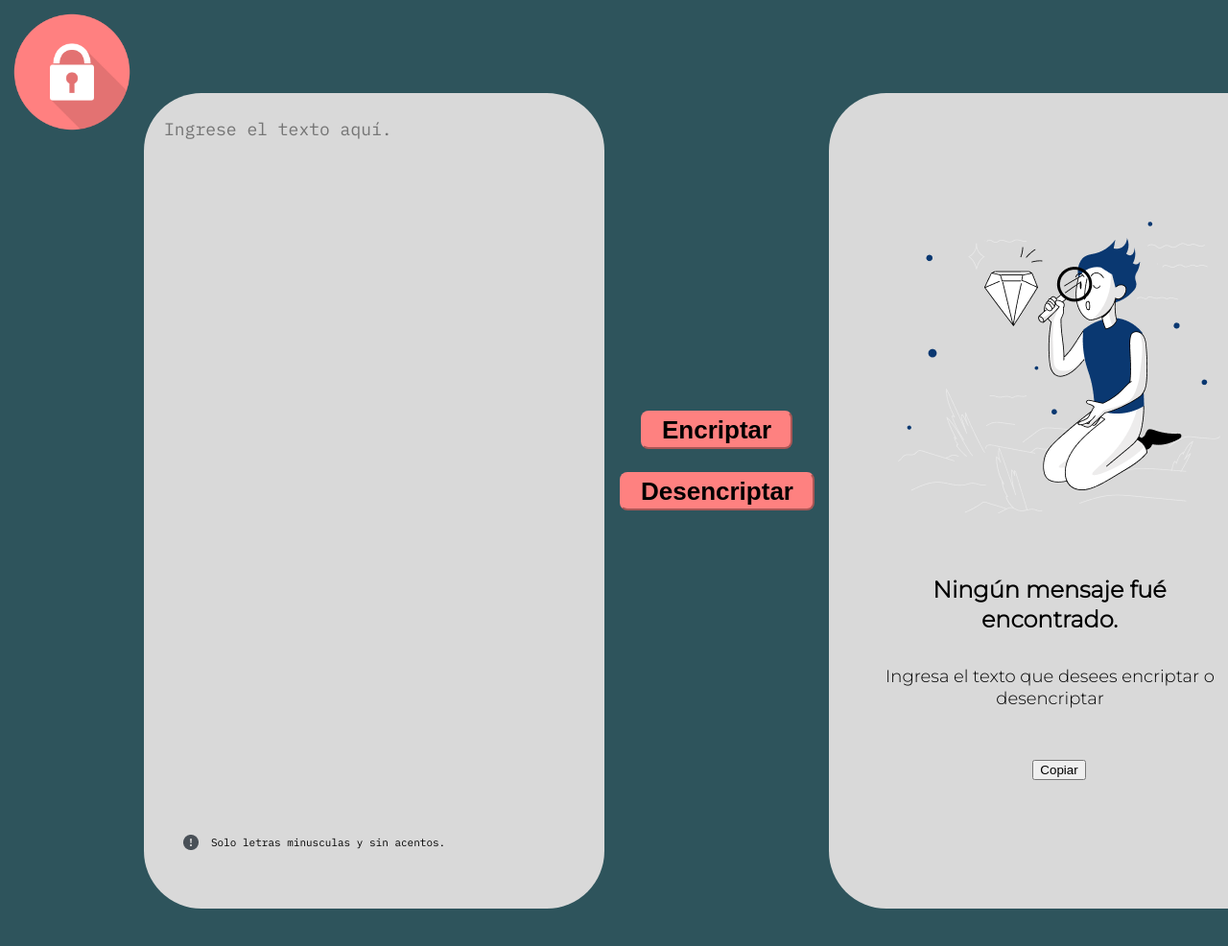
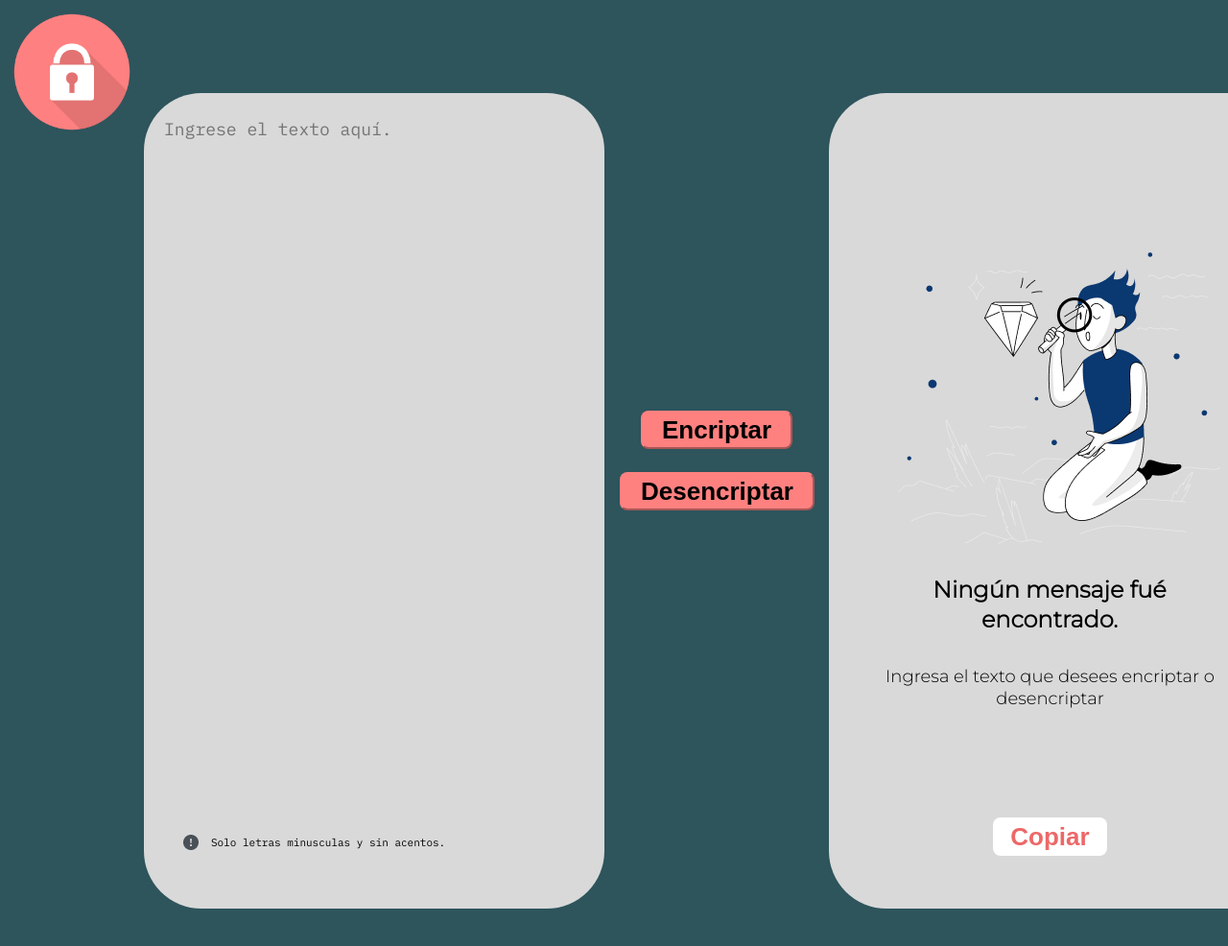
Before and after one commit to JosGuerrero2004/Encripter, a plain HTML site: page index.html in a window 1280 px wide. Shown: the top 986 px of the page at 96% size. Drawn offline with Linux system fonts and the light colour scheme.

Commit message:
completados los estilos y posiciones de los botones y elementos disponibles.

```diff
--- a/styles.css
+++ b/styles.css
@@ -205,3 +205,50 @@ textarea:focus{
 
     color: #000000;
 }
+
+/*botnón de copiar*/
+
+.boton2{
+    display: flex;
+    flex-direction: row;
+    justify-content: center;
+    align-items: center;
+    padding: 10px 20px;
+    gap: 4px;
+
+    position: absolute;
+    width: 119px;
+    height: 40px;
+    left: 171px;
+    top: 755px;
+
+    /* White */
+
+    background: #FFFFFF;
+    border-radius: 8px;
+    border: none;
+
+    /* Inside auto layout */
+
+    flex: none;
+    order: 2;
+    flex-grow: 0;
+    z-index: 2;
+
+    /*button text*/
+    font-style: normal;
+    font-weight: 700;
+    font-size: 26px;
+    line-height: 20px;
+    /* identical to box height, or 77% */
+
+
+    color: #ED6868;
+}
+
+.boton2:hover{
+    text-decoration: underline;
+    /* drop-shadow_REG_NEW */
+    transform: scale(1.1);
+    box-shadow: 0px 24px 32px -12px rgba(0, 0, 0, 0.15);
+}
```
